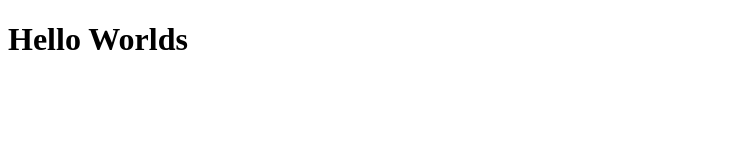
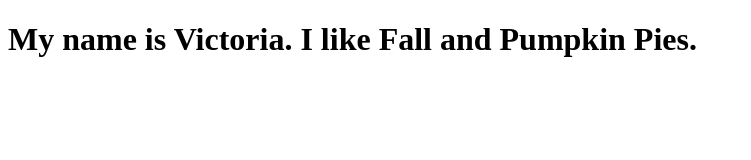
Before and after one commit to ViktoriiaMorozova/First-Project, a plain HTML site: page Victoria.html in a window 1280 px wide. Shown: the whole page, without its empty margins (0-751 px from the left). Drawn offline with Linux system fonts and the light colour scheme.

Commit message:
a small update

```diff
--- a/Victoria.html
+++ b/Victoria.html
@@ -6,6 +6,6 @@
     <title>Victoria's page</title>
 </head>
 <body>
-    <h1>Hello Worlds</h1>
+    <h1>My name is Victoria. I like Fall and Pumpkin Pies.</h1>
 </body>
 </html>
```
